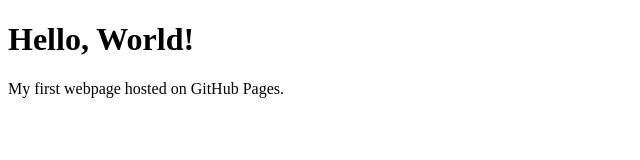
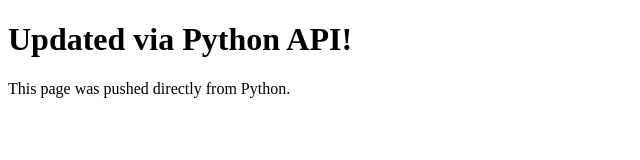
Before and after one commit to nunosard/hello-world, a plain HTML site: page index.html in a window 1280 px wide. Shown: the whole page, without its empty margins (0-640 px from the left). Drawn offline with Linux system fonts and the light colour scheme.

Commit message:
Update index.html via Python

```diff
--- a/index.html
+++ b/index.html
@@ -1,11 +1,8 @@
 <!DOCTYPE html>
-<html lang="en">
-<head>
-  <meta charset="UTF-8">
-  <title>Hello World</title>
-</head>
+<html>
+<head><title>Updated Page</title></head>
 <body>
-  <h1>Hello, World!</h1>
-  <p>My first webpage hosted on GitHub Pages.</p>
+  <h1>Updated via Python API!</h1>
+  <p>This page was pushed directly from Python.</p>
 </body>
 </html>
```
